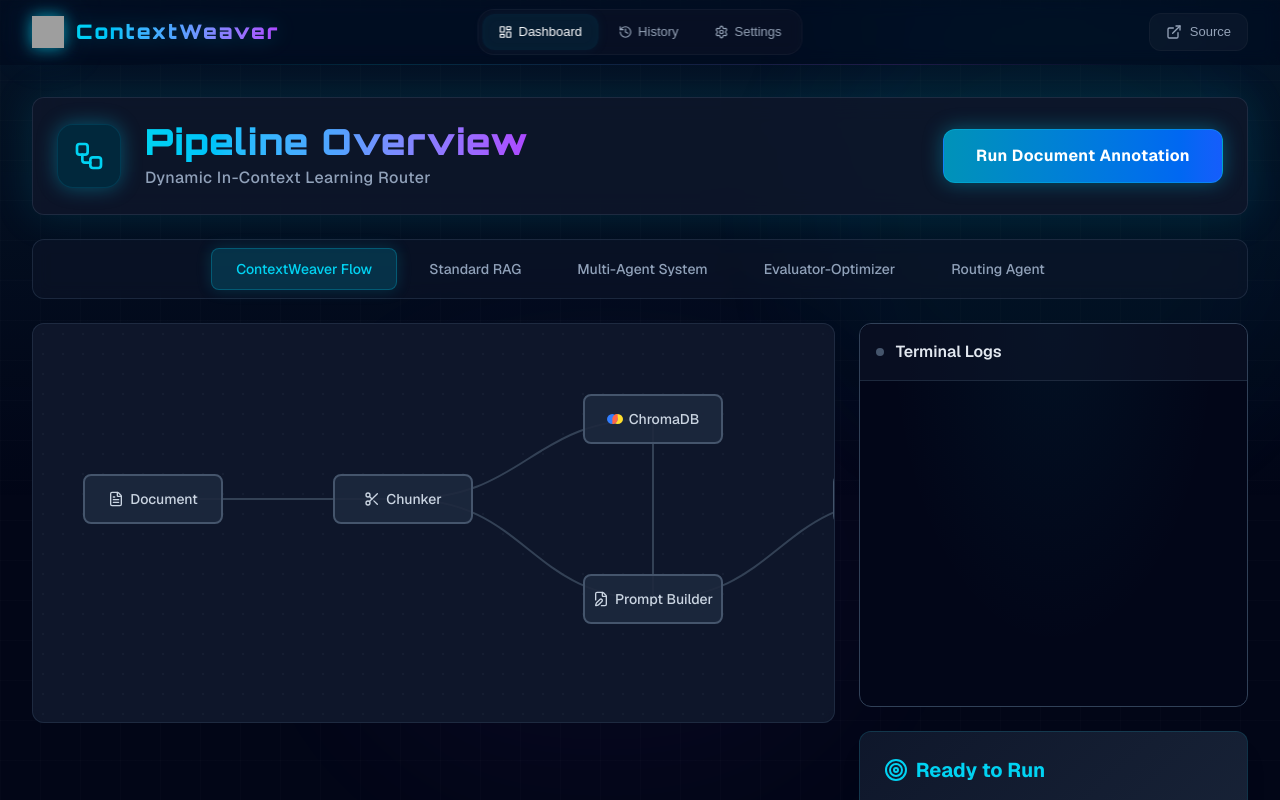
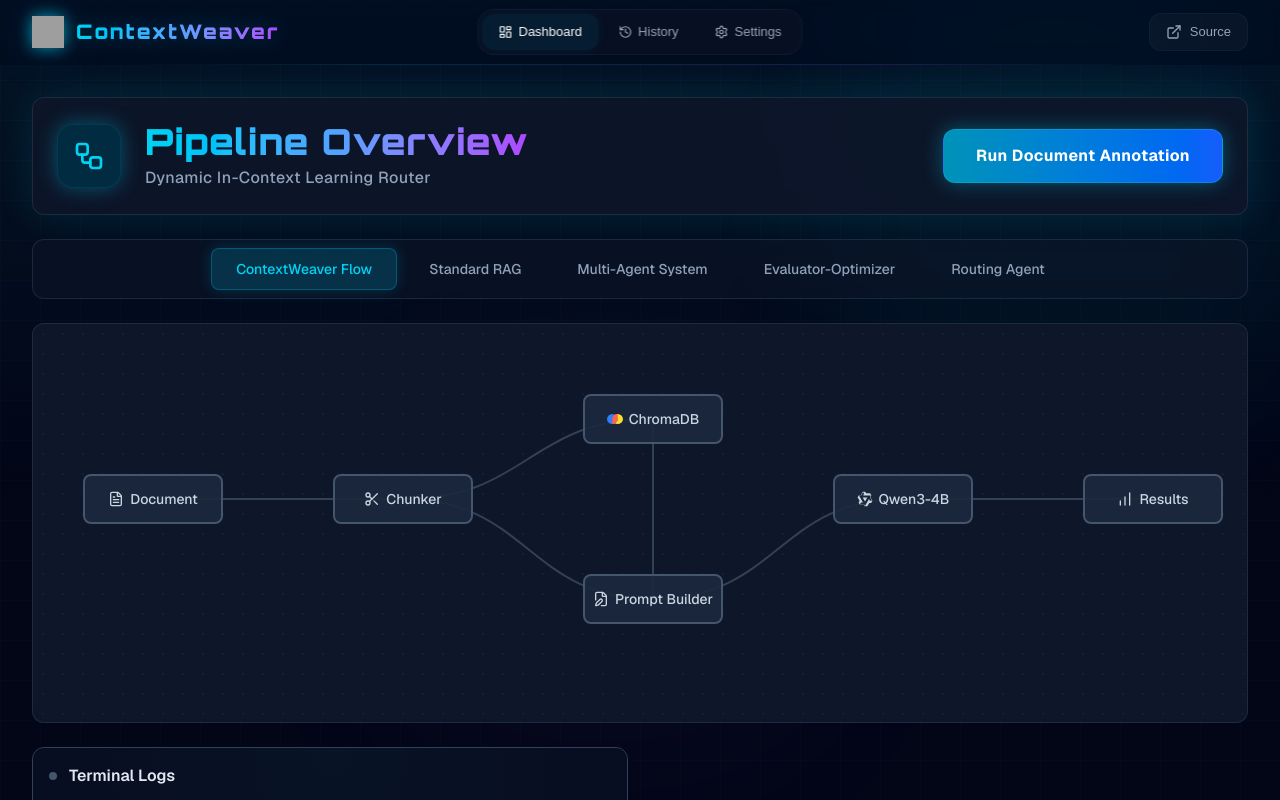
Before and after one commit to edycutjong/ContextWeaver, a Next.js app in the folder frontend/: page /dashboard in a window 1280 px wide. Shown: the top 800 px of the page. Built offline with nearby package versions, Linux system fonts and the light colour scheme; grey boxes are pictures that could not be loaded.

Commit message:
feat: restructure dashboard layout to full-width Option A and fix lint warnings

```diff
--- a/frontend/src/app/(app)/dashboard/page.tsx
+++ b/frontend/src/app/(app)/dashboard/page.tsx
@@ -7,7 +7,7 @@
 import ConfidenceHeatmap from '@/components/ConfidenceHeatmap';
 import { NodeData, EdgeData } from '@/components/PipelineGraph';
 import {
-  FileText, Scissors, Database, FileEdit, Brain, BarChart, Search, Calculator, Bot, ClipboardList, TrafficCone, UserSearch, Code2, CheckSquare, Combine, Target, PenTool, Scale, Sparkles, Inbox, Compass, Activity, Dumbbell, Waves,
+  FileText, Scissors, Database, FileEdit, BarChart, Search, Calculator, Bot, ClipboardList, TrafficCone, UserSearch, Code2, CheckSquare, Combine, Target, PenTool, Scale, Sparkles, Inbox, Compass, Activity, Dumbbell, Waves,
   CheckCircle2, XCircle, AlertTriangle, Loader2
 } from "lucide-react";
 import { ChromaIcon, QwenIcon } from '@/components/CustomIcons';
@@ -426,11 +426,8 @@
             </button>
           </div>
 
-          {/* Main Content Area */}
-          <div ref={resultsRef} className="grid grid-cols-1 lg:grid-cols-3 gap-6">
-
-            {/* Left Column: Visualizations */}
-            <div className="lg:col-span-2 space-y-6">
+          {/* Top Section: Pipeline Graph & Metrics */}
+          <div className="space-y-6">
 
               {/* Pipeline graph with animated shimmer ring when running */}
               <div className="relative rounded-xl">
@@ -489,13 +486,13 @@
                 )}
               </AnimatePresence>
 
-              {(pipelineStep !== 'idle' || processedChunks.length > 0) && (
-                <ConfidenceHeatmap chunks={processedChunks} onSelectChunk={setSelectedChunk} />
-              )}
             </div>
 
-            {/* Right Column: Logs & Results */}
-            <div className="flex flex-col space-y-6 h-full relative z-20">
+            {/* Bottom Section: Split Pane */}
+            <div ref={resultsRef} className="grid grid-cols-1 lg:grid-cols-2 gap-6 items-start">
+
+              {/* Left Column: Logs & Results */}
+              <div className="flex flex-col space-y-6 h-full relative z-20">
 
               {/* Live Logs */}
               <div className="bg-slate-950 border border-slate-700 rounded-xl flex flex-col h-96 relative overflow-hidden">
@@ -640,6 +637,13 @@
                   </span>
                 </button>
               </div>
+
+              {/* Right Column: Confidence Heatmap */}
+              <div className="space-y-6">
+                {(pipelineStep !== 'idle' || processedChunks.length > 0) && (
+                  <ConfidenceHeatmap chunks={processedChunks} onSelectChunk={setSelectedChunk} />
+                )}
+              </div>
             </div>
           </div>
         </div>
--- a/frontend/src/app/(app)/settings/page.tsx
+++ b/frontend/src/app/(app)/settings/page.tsx
@@ -1,7 +1,7 @@
 "use client";
 
 import React, { useState } from "react";
-import { Database, Cpu, Save, Sparkles, Lock } from "lucide-react";
+import { Database, Cpu, Save, Sparkles } from "lucide-react";
 import { motion, AnimatePresence } from "framer-motion";
 
 function SliderField({
--- a/frontend/src/app/page.tsx
+++ b/frontend/src/app/page.tsx
@@ -4,7 +4,7 @@
 import Link from "next/link";
 import Header from "@/components/Header";
 import { QwenIcon } from "@/components/CustomIcons";
-import { Zap, Shield, ZapIcon, Cpu, FileText, Scissors, Database, Brain, BarChart, Workflow } from "lucide-react";
+import { ZapIcon, Cpu, FileText, Scissors, Database, BarChart, Workflow } from "lucide-react";
 import { motion, useMotionValue, useSpring, useTransform } from "framer-motion";
 
 const PREVIEW_STEPS = [
--- a/frontend/src/components/PipelineGraph.tsx
+++ b/frontend/src/components/PipelineGraph.tsx
@@ -3,14 +3,14 @@
 import React, { useRef, useState, useEffect } from 'react';
 import { motion } from 'framer-motion';
 import { FileText, Scissors, Database, FileEdit, BarChart, LucideIcon } from 'lucide-react';
-import { ChromaIcon, QwenIcon } from '@/components/CustomIcons';
+import { QwenIcon } from '@/components/CustomIcons';
 
 export interface NodeData {
   id: string;
   label: string;
   x: number;
   y: number;
-  icon?: LucideIcon | React.ComponentType<any>;
+  icon?: LucideIcon | React.ComponentType<{ className?: string }>;
 }
 
 export interface EdgeData {
```
